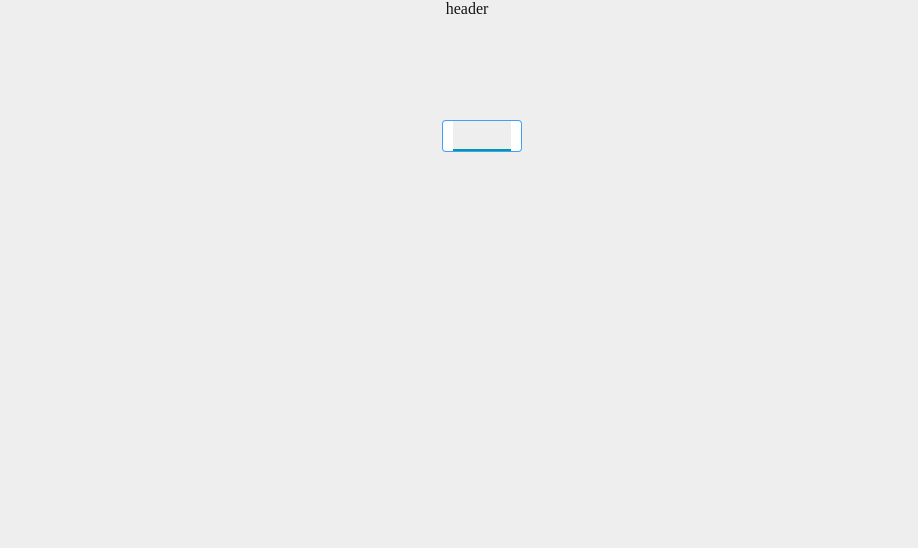
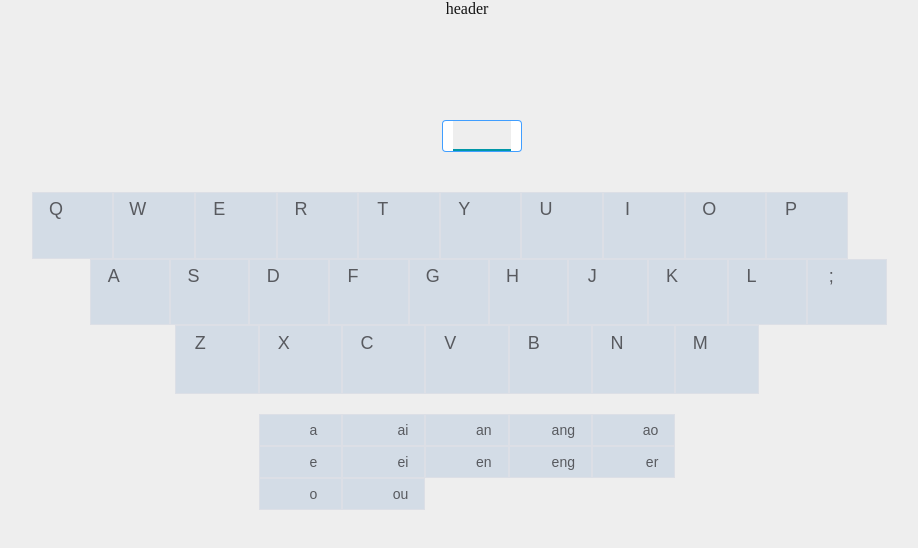
Before and after one commit to fengyuxiaolin/utools-double-typing, a Vue app: page / in a window 1280 px wide. Shown: the top 548 px of the page, without its empty margins (173-1091 px from the left). Built offline with nearby package versions, Linux system fonts and the light colour scheme.

Commit message:
实现简单的键位图

```diff
--- a/src/App.vue
+++ b/src/App.vue
@@ -1,13 +1,11 @@
 <template>
 	<el-header>header</el-header>
 
-	<el-main>
-		<HelloWorld />
-	</el-main>
+	<el-main><HelloWorld /></el-main>
 </template>
 
 <script setup>
-	import HelloWorld from './components/HelloWorld.vue'
+import HelloWorld from './components/HelloWorld.vue';
 </script>
 
 <style>
@@ -20,15 +18,22 @@
 
 :root {
 	--backgroundColor: #eeeeee;
-		--boxBottom: 0px -2px 0px #0097A7 inset;
+	--boxBottom: 0px -2px 0px #0097a7 inset;
 	--fontColor: #141414;
+	--trueKeyBackColor: #bed5be;
+	--buttonBackColor: #d3dce6;
+	--keyMapShengColor: #12a9e0;
+	--buttonFontColor: #585a5f;
 }
 
 @media (prefers-color-scheme: dark) {
 	:root {
 		--backgroundColor: #333333;
-			--boxBottom: 0px -2px 0px #0097A7 inset;
-			--fontColor: #eeeeee;
+		--fontColor: #adadad;
+		--trueKeyBackColor: #415c41;
+		--buttonBackColor: #333333;
+		--keyMapShengColor: #ad593a;
+		--buttonFontColor: #adadad;
 	}
 }
 
@@ -42,8 +47,7 @@
 	background-color: var(--backgroundColor);
 }
 
-	.el-header,
-	.el-main {
+.el-header {
 	display: flex;
 	justify-content: center;
 }
--- a/src/components/HelloWorld.vue
+++ b/src/components/HelloWorld.vue
@@ -6,21 +6,71 @@
 			<el-input class="typing" v-model="typing" @input="onWordTyping" maxlength="2" autofocus="true"></el-input>
 		</el-container>
 	</el-space>
+	<el-row v-for="(row, i) in keyboardMap" :key="i" class="key-map-row" :value="i">
+		<el-col v-for="key in row" :key="key" :span="2">
+			<el-button class="isNextTrueKey" v-if="key.isNextTrueKey">
+				<p>
+					<span class="keyMapKey" :value="key.key">{{ key.key }}</span>
+					<span class="keyMapSheng">{{ key.sheng }}</span>
+				</p>
+				<p class="keyMapYunBox">
+					<span v-for="yun in key.yun" :key="yun" class="keyMapYun">{{ yun }}</span>
+				</p>
+			</el-button>
+			<el-button class="isTrueKey" v-else-if="key.isTrueKey">
+				<p>
+					<span class="keyMapKey" :value="key.key">{{ key.key }}</span>
+					<span class="keyMapSheng">{{ key.sheng }}</span>
+				</p>
+				<p class="keyMapYunBox">
+					<span v-for="yun in key.yun" :key="yun" class="keyMapYun">{{ yun }}</span>
+				</p>
+			</el-button>
+			<el-button class="bg-purple" v-else>
+				<p>
+					<span class="keyMapKey" :value="key.key">{{ key.key }}</span>
+					<span class="keyMapSheng">{{ key.sheng }}</span>
+				</p>
+				<p class="keyMapYunBox">
+					<span v-for="yun in key.yun" :key="yun" class="keyMapYun">{{ yun }}</span>
+				</p>
+			</el-button>
+		</el-col>
+	</el-row>
+	<el-row class="zeroKeyMap" v-for="keys in ZERO_KEY" :key="keys">
+		<el-col :span="7"></el-col>
+		<el-col :span="2" v-for="(key, i) in keys" :key="i">
+			<el-button class="zeroKeyBox">
+				<span class="zeroKey" v-if="i == 0">{{ key }} &nbsp;</span>
+				<span class="zeroKey" v-else>{{ key }}</span>
+				<span class="zeroKeyBoard">{{ nowZeroScheme[key] }}</span>
+			</el-button>
+		</el-col>
+	</el-row>
 </template>
 
 <script setup>
-	import { ref } from 'vue'
+import { ref } from 'vue';
 
 let configDb, // utools数据库中的配置信息
 	settings = ref(), // 设置信息
 	schemeList, // 全部方案
 	nowScheme = {}, // 当前方案
+	nowZeroScheme = ref({}), // 当前零声母方案
+	keyboardMap = ref([[], [], []]), // 键位
 	dict = ref(), // 文字
 	pinyinList, // 当前文字的所有拼音
 	nowPinyin = ref(), // 展示的拼音
 	nowDoubleKeyList = new Set(), // 当前方案下当前文字所有拼音对应的双拼
 	typing = ref(), // 输入内容
-		wordProgress = 0 // 单字练习进度
+	wordProgress = 0; // 单字练习进度
+
+const ZERO_KEY = [['a', 'ai', 'an', 'ang', 'ao'], ['e', 'ei', 'en', 'eng', 'er'], ['o', 'ou']],
+	KEYBOARD_KEY_ARR = [['Q', 'W', 'E', 'R', 'T', 'Y', 'U', 'I', 'O', 'P'], ['A', 'S', 'D', 'F', 'G', 'H', 'J', 'K', 'L', ';'], ['Z', 'X', 'C', 'V', 'B', 'N', 'M']],
+	KEYBOARD_KEY = ['qwertyuiop', 'asdfghjkl;', 'zxcvbnm'];
+
+// 初始化键位图
+initKeyMap();
 
 // 等待utools挂载~
 let waitReoad = setInterval(() => {
@@ -28,11 +78,13 @@
 		configDb = getDtConfig();
 		clearInterval(waitReoad);
 		onReload();
-		} catch(err) {console.error(err)}
+	} catch (err) {
+		console.error(err);
+	}
 }, 10);
 
 // utools挂载后, 加载设置信息
-	let onReload = () => {
+function onReload() {
 	console.log(configDb);
 	// 加载设置
 	settings.value = configDb.data.settings;
@@ -40,27 +92,67 @@
 	// 加载双拼方案
 	getScheme();
 
+	// 以当前方案填充键位图
+	fillKeyMap();
+
 	// 获取文字、拼音信息
 	getWord();
+
+	// 根据当前方案获取对应双拼
+	getDoubleKeyList();
+
+	// 键位提示
+	showKeysTip();
+}
+
+// 初始化键位图
+function initKeyMap() {
+	let newKey = key => {
+		return { key: key, sheng: '', yun: new Set(), isTrueKey: false, isNextTrueKey: false };
+	};
+	for (let i = 0; i < KEYBOARD_KEY_ARR.length; i++) {
+		for (let key of KEYBOARD_KEY_ARR[i]) {
+			keyboardMap.value[i].push(newKey(key));
+		}
+	}
 }
 
 // 加载双拼方案
-	let getScheme = () => {
+function getScheme() {
 	schemeList = configDb.data.schemes;
 	schemeList.forEach(scheme => {
-			if(scheme.name === settings.value.schemeName){
+		if (scheme.name === settings.value.schemeName) {
 			nowScheme.sheng = new Map(Object.entries(scheme.details.sheng));
 			nowScheme.yun = new Map(Object.entries(scheme.details.yun));
 			nowScheme.zero = new Map(Object.entries(scheme.details.zero));
+			nowZeroScheme.value = scheme.details.zero;
 		}
-		})
+	});
+}
+
+// 将当前方案填充键位图
+function fillKeyMap() {
+	for (let [sheng, keyboard] of nowScheme.sheng) {
+		if (sheng != keyboard) {
+			keyboardForEach(keyboard, keyMapValue => {
+				keyMapValue.sheng = sheng;
+			});
+		}
+	}
+	for (let [yun, keyboard] of nowScheme.yun) {
+		if (yun != keyboard) {
+			keyboardForEach(keyboard, keyMapValue => {
+				keyMapValue.yun.add(yun);
+			});
+		}
+	}
 }
 
 // 获取文字、拼音信息
-	let getWord = () => {
+function getWord() {
 	// 文字
 	dict.value = configDb.data.dict[wordProgress];
-		if(!dict.value){
+	if (!dict.value) {
 		wordProgress = 0;
 		dict.value = configDb.data.dict[wordProgress];
 	}
@@ -68,23 +160,20 @@
 	// 拼音
 	pinyinList = toPinyinNormal(dict.value)[0];
 	nowPinyin.value = pinyinList[0];
-
-		// 根据当前方案获取双拼
-		getDoubleKeyList();
 }
 
 // 根据当前方案获取双拼
-	let getDoubleKeyList = () => {
-
+function getDoubleKeyList() {
+	nowDoubleKeyList = new Set();
 	pinyinList.forEach(pinyin => {
 		let first = pinyin.slice(0, 1);
 		let sheng = '',
 			yun = '';
-			if ("aeo".indexOf(first) != -1){
+		if ('aeo'.indexOf(first) != -1) {
 			yun = nowScheme.zero.get(pinyin);
-			} else if ("scz".indexOf(first) != -1){
+		} else if ('scz'.indexOf(first) != -1) {
 			let second = pinyin.slice(0, 2);
-				if(second.indexOf("h") != -1){
+			if (second.indexOf('h') != -1) {
 				sheng = nowScheme.sheng.get(second);
 				yun = nowScheme.yun.get(pinyin.slice(2));
 			}
@@ -93,18 +182,58 @@
 			yun = nowScheme.yun.get(pinyin.slice(1));
 		}
 		nowDoubleKeyList.add(sheng + yun);
-			console.log(nowDoubleKeyList);
-		})
+	});
+}
 
+// 展示键位提示
+function showKeysTip() {
+	let doubleKey = '';
+	try {
+		nowDoubleKeyList.forEach(dk => {
+			doubleKey = dk;
+			throw new Error();
+		});
+	} catch {}
+	let nextTrueKey = doubleKey[0],
+		trueKey = doubleKey[1];
+	// 第一个键
+	keyboardForEach(nextTrueKey, keyMapValue => {
+		keyMapValue.isNextTrueKey = true;
+	});
+	keyboardForEach(trueKey, keyMapValue => {
+		keyMapValue.isTrueKey = true;
+	});
+
+	const zeroKeyBoxs = document.getElementsByClassName('zeroKeyBox');
+}
+
+// 遍历键位图
+function keyboardForEach(keyboard, callback) {
+	for (let i = 0; i < KEYBOARD_KEY.length; i++) {
+		let index = KEYBOARD_KEY[i].indexOf(keyboard);
+		if (index != -1) {
+			callback(keyboardMap.value[i][index]);
+		}
+	}
 }
 
 // 检测单字输入
-	let onWordTyping = (val) => {
+function onWordTyping(val) {
 	// 输入2个字母后判断
-		if(val.length == 2){
-			if(nowDoubleKeyList.has(val)){
-				wordProgress ++;
+	if (val.length == 2) {
+		if (nowDoubleKeyList.has(val)) {
+			wordProgress++;
 			getWord();
+			getDoubleKeyList();
+			let nextTrueKey = val[0],
+				trueKey = val[1];
+			keyboardForEach(nextTrueKey, keyMapValue => {
+				keyMapValue.isNextTrueKey = false;
+			});
+			keyboardForEach(trueKey, keyMapValue => {
+				keyMapValue.isTrueKey = false;
+			});
+			showKeysTip();
 		}
 		// 清空输入框
 		typing.value = '';
@@ -113,12 +242,18 @@
 </script>
 
 <style scoped>
+.el-space {
+	display: flex;
+	justify-content: center;
+	margin-bottom: 40px;
+}
 .dict {
 	font-size: 69px;
 	font-weight: 600;
 }
 .pinyin {
-		padding: 0;
+	justify-content: flex-start;
+	padding: 0 10px;
 	line-height: 40px;
 	height: 40px;
 	font-size: 30px;
@@ -133,4 +268,84 @@
 	box-shadow: var(--boxBottom);
 	border-radius: 0;
 }
+
+.el-row {
+	position: relative;
+	max-width: 1000px;
+	justify-content: center;
+	margin: 0 auto;
+}
+.bg-purple {
+	background: var(--buttonBackColor);
+}
+.el-button {
+	color: var(--buttonFontColor);
+}
+.el-col :hover {
+	color: var(--el-button-hover-text-color);
+}
+.key-map-row .el-button {
+	width: 100%;
+	padding: 20% 40% 60% 0;
+	border-radius: 0;
+	position: relative;
+}
+.key-map-row[value='0'] {
+	padding-left: 20px;
+	right: 3%;
+}
+.key-map-row[value='1'] {
+	padding-left: 43px;
+}
+.key-map-row[value='2'] {
+	margin-bottom: 20px;
+}
+.keyMapKey {
+	font-size: 18px;
+}
+.keyMapSheng {
+	font-size: 16px;
+	font-weight: 600;
+	position: absolute;
+	right: 10px;
+	top: 5px;
+	color: var(--keyMapShengColor);
+}
+.keyMapYunBox {
+	position: absolute;
+	display: flex;
+	flex-direction: column;
+	right: 10px;
+	bottom: -6px;
+	font-size: 11px;
+}
+.keyMapYun {
+	display: flex;
+	justify-content: flex-end;
+}
+.isNextTrueKey {
+	background-color: var(--trueKeyBackColor);
+	color: var(--el-color-success);
+}
+.isTrueKey {
+	background-color: var(--trueKeyBackColor);
+}
+.zeroKeyMap {
+	justify-content: flex-start;
+}
+.zeroKeyMap .el-col .zeroKeyBox {
+	background-color: var(--buttonBackColor);
+	border-radius: 0;
+	justify-content: flex-end;
+	position: relative;
+	padding: 0;
+	width: 100%;
+}
+.zeroKeyMap .zeroKeyBox .zeroKey {
+	margin-right: 8px;
+}
+.zeroKeyMap .zeroKeyBox .zeroKeyBoard {
+	margin-right: 8px;
+	font-weight: 600;
+}
 </style>
--- a/src/main.js
+++ b/src/main.js
@@ -1,4 +1,24 @@
 import { createApp } from 'vue'
 import App from './App.vue'
+import pinyin from 'pinyin';
+/**
+ * 开源汉字拼音转换工具
+ * https://github.com/hotoo/pinyin/tree/v2.x
+ */
+window.toPinyin = (hanzi, option) => {
+	return pinyin(hanzi, option);
+}
 
+/**
+ * 以无声调风格转换为拼音, 开启多音字模式
+ *
+ * @param {String} hanzi
+ */
+window.toPinyinNormal = hanzi => {
+	// throw new Error("nima")
+	return pinyin(hanzi, {
+		style: pinyin.STYLE_NORMAL,
+		heteronym: true
+	})
+}
 createApp(App).mount('#app')
```
Also changed, not shown: public/plugin.json (+7 -9 lines), public/preload.js (+8 -42 lines), public/logo.png (added), public/sh.png (deleted), vite.config.js (indentation only). Lines whose indentation alone changed are shown as unchanged.
